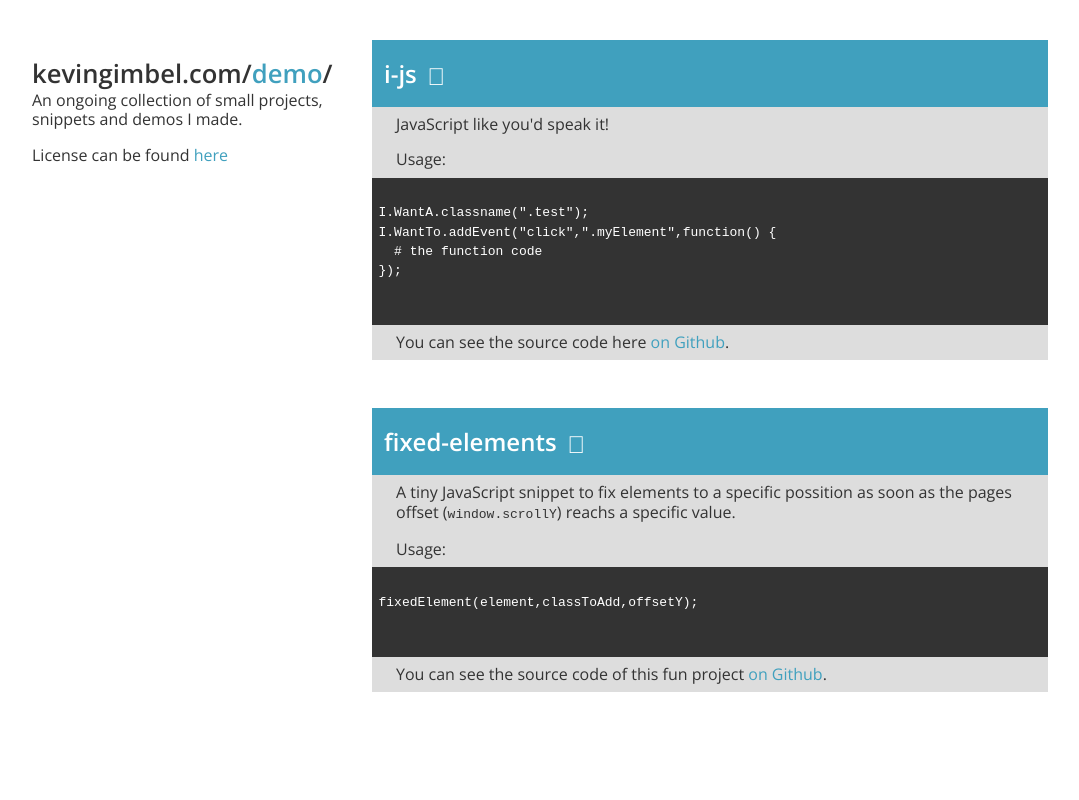
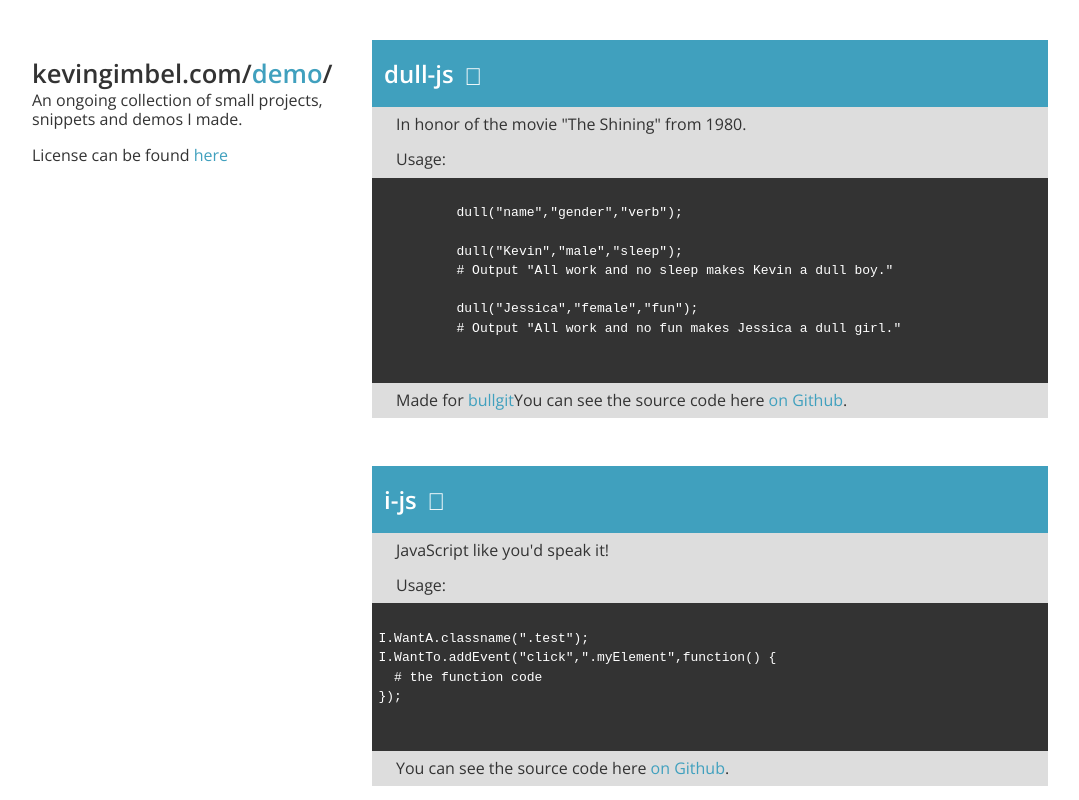
Before and after one commit to KevinGimbel/demo, a plain HTML site: page index.html in a window 1280 px wide. Shown: the top 800 px of the page, without its empty margins (112-1191 px from the left). Drawn offline with nearby package versions, Linux system fonts and the light colour scheme.

Commit message:
updated index.html

```diff
--- a/index.html
+++ b/index.html
@@ -18,6 +18,31 @@
 
     <article class="project">
       <hgroup class="project__header">
+        <h2 class="project--title"><a href="dull-js/">dull-js</a></h2>
+      </hgroup>
+      <div class="project__body">
+      <p>In honor of the movie "The Shining" from 1980.</p>
+      <p>Usage:</p>
+      <pre>
+        <code>
+          dull("name","gender","verb");
+
+          dull("Kevin","male","sleep");
+          # Output "All work and no sleep makes Kevin a dull boy."
+
+          dull("Jessica","female","fun");
+          # Output "All work and no fun makes Jessica a dull girl."
+        </code>
+      </pre>
+      <p>Made for <a href="http://bullg.it">bullgit</a>You can see the source code here <a href="https://github.com/bullgit/dull-js">on Github</a>.</p>
+      </div>
+    </article>
+
+
+
+
+    <article class="project">
+      <hgroup class="project__header">
         <h2 class="project--title"><a href="i-js/">i-js</a></h2>
       </hgroup>
       <div class="project__body">
@@ -34,6 +59,9 @@
       <p>You can see the source code here <a href="https://github.com/kevingimbel/i.js">on Github</a>.</p>
       </div>
     </article>
+
+
+
 
 
     <article class="project">
```
